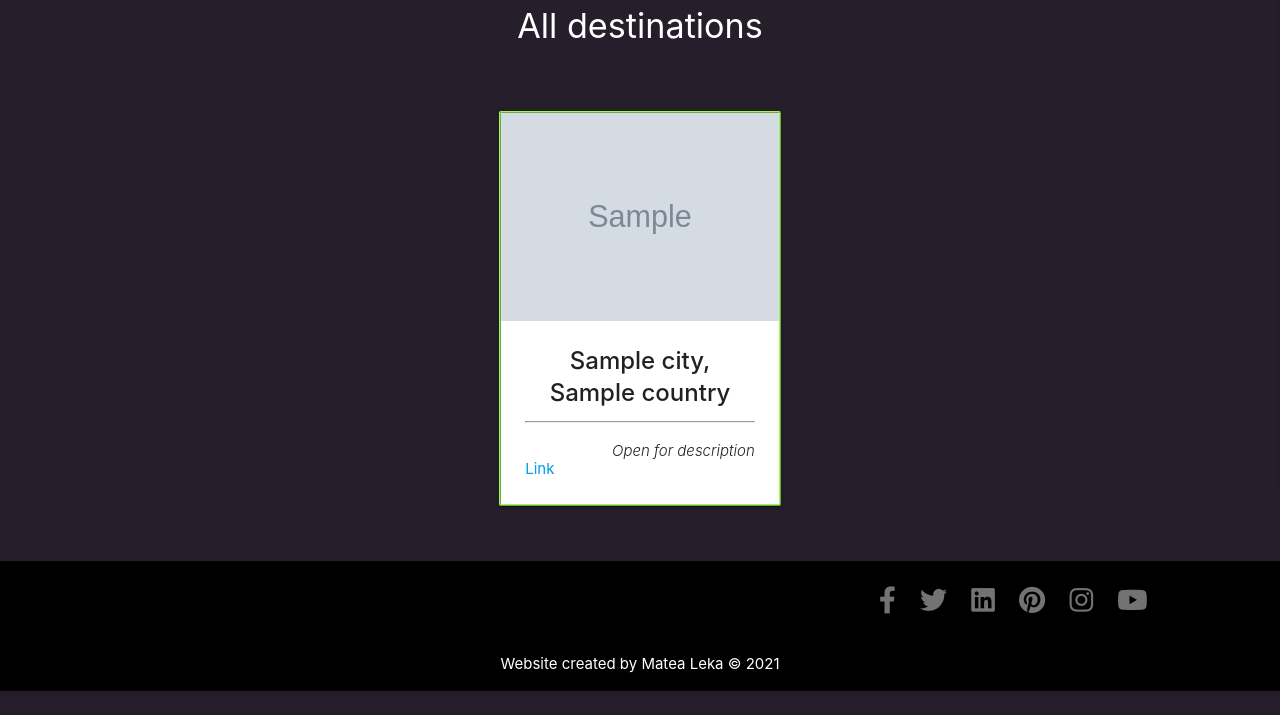
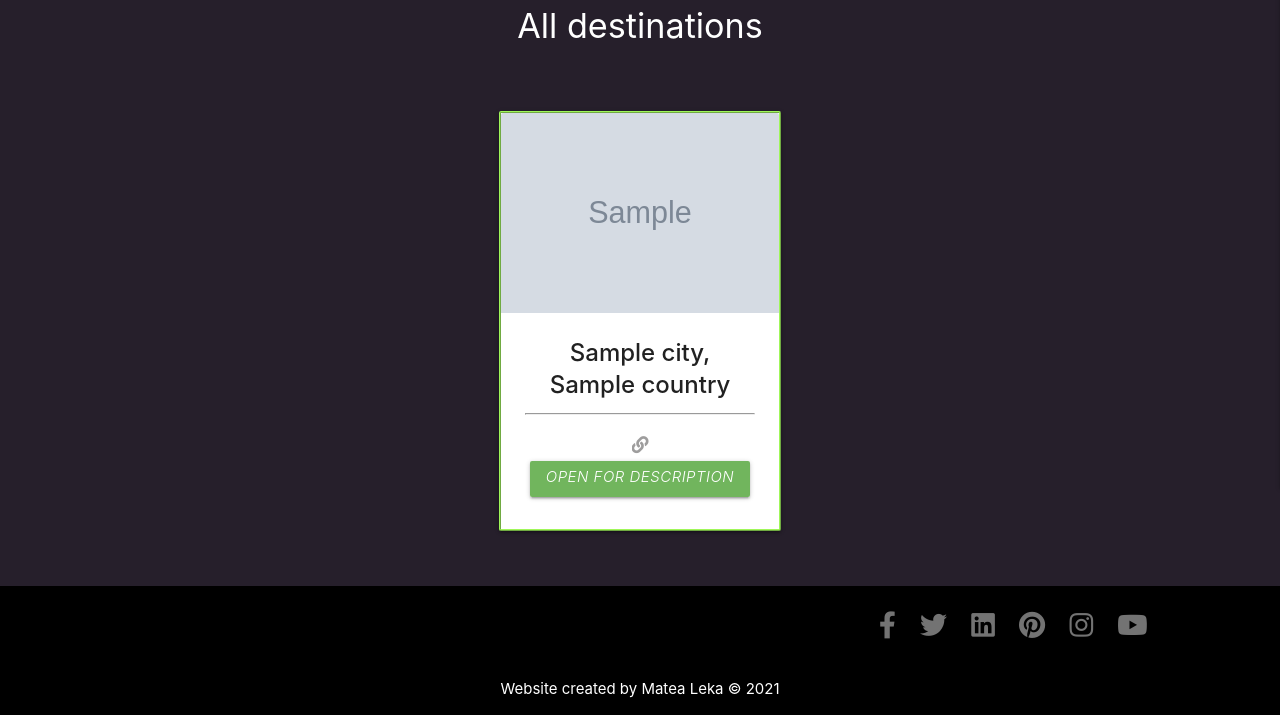
Before and after one commit to GilleM/Travel-reviews, a Flask app: page / in a window 1280 px wide. Shown: the part 372-1087 px from the top of the page. Before the commit the page ends 1063 px from the top, so only its background shows below. Run offline with Flask 2, Linux system fonts and the light colour scheme; grey boxes marked "Sample" are stand-in pictures; a database or web service that is not in the repository returns one stand-in record (values such as "Sample title"); some libraries are stand-ins or nearby versions.

Commit message:
Close button fited and changes, extra link added to the main page

```diff
--- a/app.py
+++ b/app.py
@@ -120,6 +120,7 @@ def add_destination():
             "due_date": request.form.get("due_date"),
             "created_by": session["user"],
             "destination_image_url": request.form.get("destination_image_url"),
+            "extra_url": request.form.get("extra_url"),
 
         }
         mongo.db.destinations.insert_one(place)
@@ -140,6 +141,7 @@ def edit_destination(place_id):
             "due_date": request.form.get("due_date"),
             "created_by": session["user"],
             "destination_image_url": request.form.get("destination_image_url"),
+            "extra_url": request.form.get("extra_url"),
 
         }
         mongo.db.destinations.update({"_id": ObjectId(place_id)}, submit)
--- a/static/css/style.css
+++ b/static/css/style.css
@@ -101,29 +97,69 @@ nav ul a {
     background-color: #376314eb;
 }
 
-
-/* .card-image {
-    max-width: fit-content;
-} */
-
+/* ===== Page title ===== */
 .page_title {
     color: rgb(255, 255, 255);
 }
 
-.open_close_for_description_text {
-    font-size: 15px;
-    text-emphasis-style: none;
+/* ===== Card panel ===== */
+.card {
+    margin: 5px;
+    width: 22%;
+    border: 2px ridge #98f74ceb;
 }
 
-.open_close_for_description_text:hover {
-    font-size: 17px;
-    color: rgb(35, 173, 23);
-    text-emphasis-style: none;
+.card-panel {
+    border: 2px ridge #98f74ceb;
 }
 
+/* images */
+.card .card-image img {
+    height: 200px;
+}
 
+/* ==== BUTTONS ==== */
 
-/*  ------------------------------FOOTER-----------------------------------  */
+.btn-small {
+    padding: 0 10px;
+    height: 20px;
+    line-height: 20px;
+}
+
+/* Open description button */
+.open-description-btn {
+    font-size: 15px;
+    background-color: rgba(78, 163, 53, 0.801);
+}
+
+.open-description-btn:hover {
+    background-color: rgb(13, 100, 20);
+}
+
+/* Close description button */
+.close-description-btn {
+    font-size: 13px;
+    background-color: rgba(117, 47, 47, 0.801);
+    border-radius: 20px;
+}
+
+.close-description-btn:hover {
+    background-color: rgb(92, 19, 19);
+}
+
+/* Link button */
+.extra-url-btn {
+    font-size: 17px;
+    background-color: rgba(255, 255, 255, 0);
+    border: none;
+    color: rgba(102, 100, 100, 0.63);
+}
+
+.extra-url-btn:hover {
+    color: rgb(49, 49, 49);
+}
+
+/*  ==== FOOTER ====  */
 footer {
     position: absolute;
     width: 100%;
--- a/templates/destinations.html
+++ b/templates/destinations.html
@@ -43,12 +43,16 @@
             <img src="{{ place.destination_image_url }}">
         </div>
         <div class="card-content">
+            <!-- City, Country -->
             <span class="center-align card-title activator grey-text text-darken-4"><strong>{{ place.city }}, {{ place.country }}</strong>
-                <hr><i class="material-icons open_close_for_description_text right">Open for description</i></span> <br>
-            <a href="#">
-                <p>Link</p>
-            </a>
-            <!-- Hide the button is different user -->
+                <hr> <!-- Link to extra url -->
+                <a href="{{ place.extra_url }}" class="waves-effect waves-light extra-url-btn" target="_blank">
+                    <i class="fas fa-link"></i>
+                </a>
+                <!-- OPEN description button -->
+                <i class="btn open-description-btn">Open for description</i></span>
+
+            <!-- Hide the button if different user -->
             {% if session.user|lower == place.created_by|lower %}
             <div class="col s12 center-align">
                 <a href="{{ url_for('edit_destination', place_id=place._id) }}" class="waves-effect waves-light btn-small"><i class="fas fa-edit"></i>Edit</a>
@@ -57,12 +61,15 @@
             {% endif %}
         </div>
         <div class="card-reveal">
-            <span class="card-title grey-text text-darken-4">{{ place.city }}, {{ place.country }} <i class="material-icons right open_close_for_description_text">Close</i></span>
+            <!-- CLOSE description button, City, Country -->
+            <span class="card-title">{{ place.city }}, {{ place.country }}<i class="btn-small fas fa-times close-description-btn right"></i>
+                <hr></span>
             <p><strong>Travel description:</strong> {{ place.travel_description }}</p>
             <p><strong>Best memory:</strong> {{ place.best_memory }}</p>
             <p><strong>Advice to others:</strong> {{ place.advice }}</p>
             <p><strong> Period you travelled/stayed in this place:</strong> {{ place.due_date }}</p>
-            <p><strong> Created by:</strong> {{ place.created_by }}</p>
+            <p class="right"><em> Created by:</em> {{ place.created_by }}</p>
+
         </div>
     </div>
     {% endfor %}
```
Also changed, not shown: other parts of static/css/style.css (+20 -23 lines), templates/add_destination.html (+7 -0 lines), templates/edit_destination.html (+7 -0 lines).
